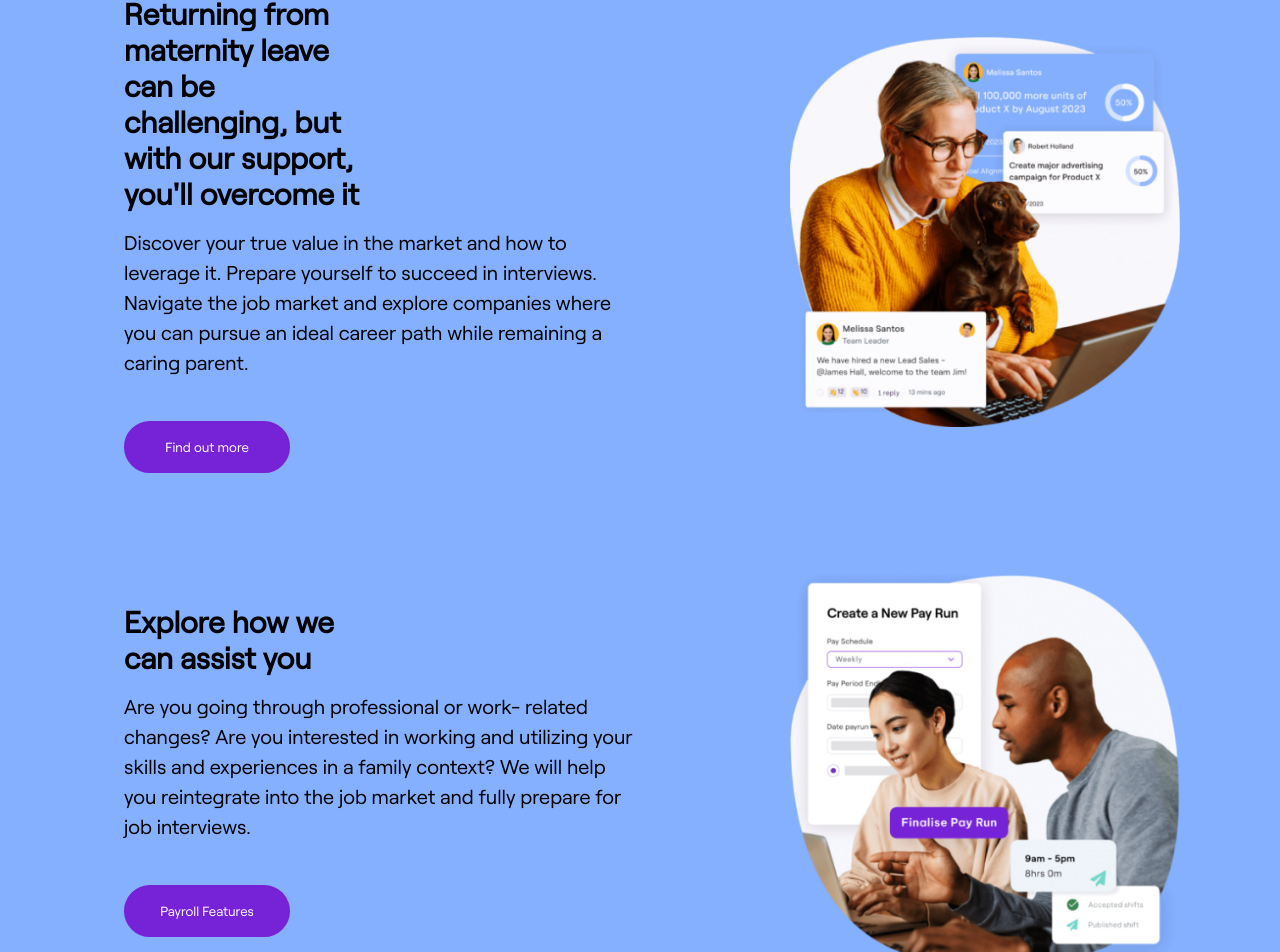
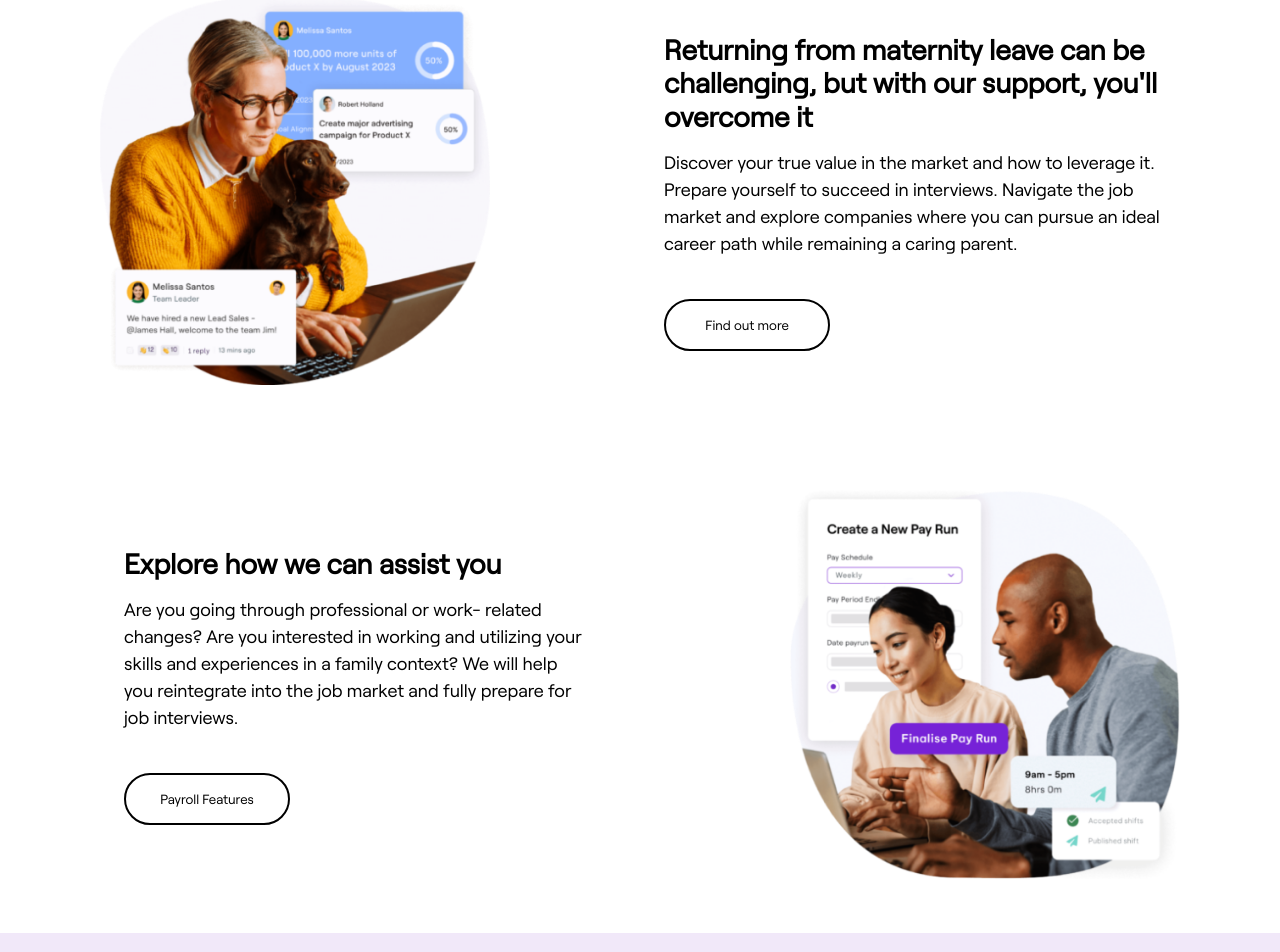
Before and after one commit to s0lena/hire-her, a React (Vite) app: page /employee-section in a window 1280 px wide. Shown: the part 623-1575 px from the top of the page. Built offline with nearby package versions, Linux system fonts and the light colour scheme.

Commit message:
finish employee component

```diff
--- a/src/components/EmployeeSectionThree/index.jsx
+++ b/src/components/EmployeeSectionThree/index.jsx
@@ -4,8 +4,8 @@ import '../../global.css';
 export const EmployeeSectionThree = () => {
   return (
     <>
-      <div className="container-employeeSection">
-        <div className="container-employeeSection__text">
+      <div className="container-employeeSection__partThree">
+        <div className="container-employeeSection__textPartThree">
           <h2>Explore how we can assist you</h2>
           <p>
             Are you going through professional or work- related changes? Are you
--- a/src/components/EmployeeSectionThree/style.css
+++ b/src/components/EmployeeSectionThree/style.css
@@ -0,0 +1,53 @@
+.container-employeeSection__partThree {
+  display: flex;
+  align-items: center;
+  justify-content: space-between;
+  background-color: white;
+  padding: 50px 100px;
+}
+
+.container-employeeSection__textPartThree {
+  display: flex;
+  flex-direction: column;
+  justify-content: center;
+  max-width: 50%;
+}
+
+.container-employeeSection__textPartThree h2 {
+  color: #000;
+  font-family: "Roobert";
+  max-width: 100%;
+  font-size: 28px;
+  font-weight: bold;
+  line-height: 1.2;
+  padding-left: 24px;
+  margin: 0;
+}
+
+.container-employeeSection__textPartThree p {
+  font-family: "Roobert";
+  max-width: 460px;
+  font-size: 18px;
+  font-weight: 500;
+  line-height: 1.5;
+  margin-left: 24px;
+  margin-top: 16px;
+}
+
+.container-employeeSection__textPartThree button {
+  border-radius: 32px;
+  width: 166px;
+  height: 52px;
+  border: 2px solid black;
+  background: white;
+  color: black;
+  margin-left: 24px;
+  margin-top: 24px;
+  font-family: 'Roobert';
+  cursor: pointer;
+}
+
+.container-employeeSection__image img {
+  width: 390px;
+  height: 390px;
+}
--- a/src/components/EmployeeSectionTwo/index.jsx
+++ b/src/components/EmployeeSectionTwo/index.jsx
@@ -4,8 +4,11 @@ import '../../global.css';
 export const EmployeeSectionTwo = () => {
   return (
     <>
-      <div className="container-employeeSection">
-        <div className="container-employeeSection__text">
+      <div className="container-employeeSection__partTwo">
+        <div className="container-employeeSection__image">
+          <img src="/woman-with-dog.png" alt="WomanAndDog" />
+        </div>
+        <div className="container-employeeSection__textPartTwo">
           <h2>
             Returning from maternity leave can be challenging, but with our
             support, you'll overcome it
@@ -18,9 +21,6 @@ export const EmployeeSectionTwo = () => {
           </p>
           <button>Find out more</button>
         </div>
-        <div className="container-employeeSection__image">
-          <img src="/woman-with-dog.png" alt="WomanAndDog" />
-        </div>
       </div>
     </>
   );
--- a/src/components/EmployeeSectionTwo/style.css
+++ b/src/components/EmployeeSectionTwo/style.css
@@ -0,0 +1,53 @@
+.container-employeeSection__partTwo {
+  display: flex;
+  align-items: center;
+  justify-content: space-between;
+  background-color: white;
+  padding: 50px 100px;
+}
+
+.container-employeeSection__textPartTwo {
+  display: flex;
+  flex-direction: column;
+  justify-content: center;
+  max-width: 50%;
+}
+
+.container-employeeSection__textPartTwo h2 {
+  max-width: 600px;
+  color: #000;
+  font-family: "Roobert";
+  font-size: 28px;
+  font-weight: bold;
+  line-height: 1.2;
+  padding-left: 24px;
+  margin: 0;
+}
+
+.container-employeeSection__textPartTwo p {
+  font-family: "Roobert";
+  max-width: 502px;
+  font-size: 18px;
+  font-weight: 500;
+  line-height: 1.5;
+  margin-left: 24px;
+  margin-top: 16px;
+}
+
+.container-employeeSection__textPartTwo button {
+  border-radius: 32px;
+  width: 166px;
+  height: 52px;
+  border: 2px solid black;
+  background: white;
+  color: black;
+  margin-left: 24px;
+  margin-top: 24px;
+  font-family: 'Roobert';
+  cursor: pointer;
+}
+
+.container-employeeSection__image img {
+  width: 390px;
+  height: 390px;
+}
--- a/src/pages/EmployeeSection/style.css
+++ b/src/pages/EmployeeSection/style.css
@@ -14,9 +14,10 @@
 }
 
 .container-employeeSection__text h2 {
+  max-width: 100%;
   color: #000;
   font-family: "Roobert";
-  font-size: 30px;
+  font-size: 56px;
   font-weight: bold;
   line-height: 1.2;
   padding-left: 24px;
@@ -25,7 +26,7 @@
 
 .container-employeeSection__text p {
   font-family: "Roobert";
-  font-size: 20px;
+  font-size: 24px;
   font-weight: 500;
   line-height: 1.5;
   margin-left: 24px;
```
